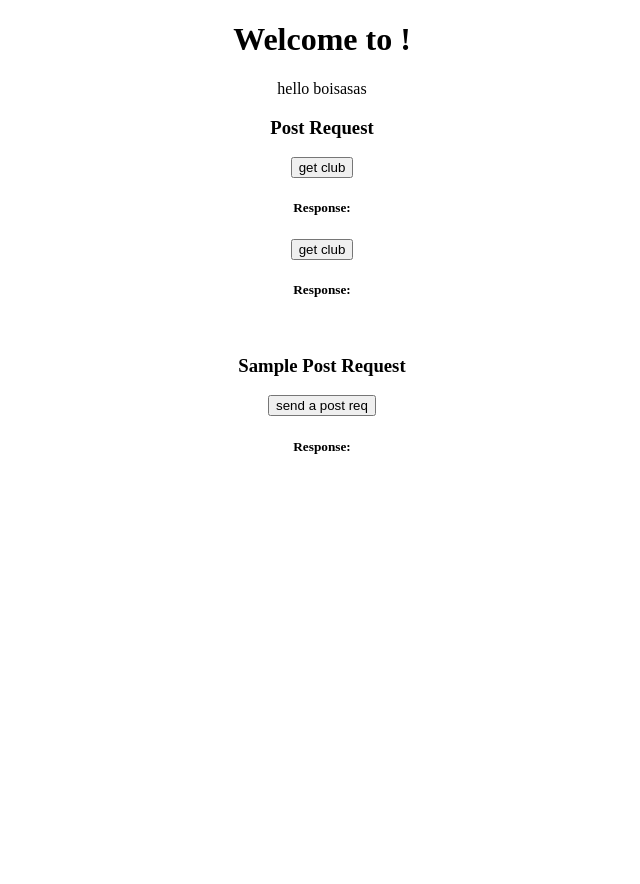
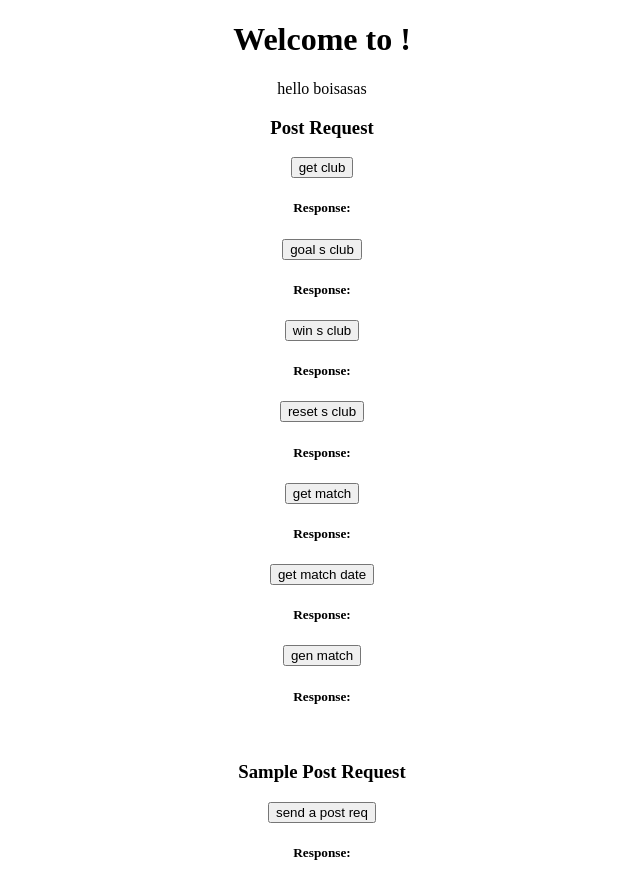
Before and after one commit to uwin/Premier-League-Manager-Angular, an Angular app in the folder ui/: page / in a window 1280 px wide. Shown: the whole page, without its empty margins (318-958 px from the left). Before the commit the page ends 800 px from the top, so only its background shows below. Built offline with nearby package versions, Linux system fonts and the light colour scheme; no server answers.

Commit message:
implemented post req to html
implemented post requestd to html of first sceen

```diff
--- a/ui/src/app/app.service.ts
+++ b/ui/src/app/app.service.ts
@@ -14,13 +14,13 @@ export class AppService {
   private serviceUrl =          '/api/summary';
   private dataPostTestUrl =     '/api/postTest';
 
-  private getclubDataUrl =      '/clubData';
-  private getclubDataGoalUrl =  '/clubDataSortGoal ';
-  private getclubDataWinsUrl =  '/clubDataSortWins ';
-  private getclubDataResetUrl = '/clubDataSortReset ';
+  private getClubDataUrl =      '/clubData';
+  private clubDataGoalUrl =  '/clubDataSortGoal ';
+  private clubDataWinsUrl =  '/clubDataSortWins ';
+  private clubDataResetUrl = '/clubDataSortReset ';
 
-  private getmatchDataUrl =    '/matchData ';
-  private getmatchDataDateUrl =    '/matchData/: ';
+  private getMatchDataUrl =    '/matchData ';
+  private getMatchDateUrl =    '/matchData/: ';
   private generateMatchUrl =    '/generateMatch ';
 
   constructor(private http: HttpClient) {
@@ -42,8 +42,27 @@ export class AppService {
     return this.http.post(this.dataPostTestUrl, {});
   }
 
-  public getclub(){
-    return this.http.get(this.getclubDataUrl);
+  public getClub(){
+    return this.http.get(this.getClubDataUrl);
+  }
+  public clubDataGoal(){
+    return this.http.get(this.clubDataGoalUrl);
+  }
+  public clubDataWins(){
+    return this.http.get(this.clubDataWinsUrl);
+  }
+  public clubDataReset(){
+    return this.http.get(this.clubDataResetUrl);
+  }
+
+  public getMatch(){
+    return this.http.get(this.getMatchDataUrl);
+  }
+  public getMatchDate(){
+    return this.http.get(this.getMatchDateUrl);
+  }
+  public generateMatch(){
+    return this.http.get(this.generateMatchUrl);
   }
 
 
--- a/ui/src/app/components/screen/screen.component.html
+++ b/ui/src/app/components/screen/screen.component.html
@@ -5,12 +5,25 @@
 
 
   <button (click)="getClubPost()"> get club</button>
-  <h5>Response: {{variable}}</h5>
+  <h5>Response: {{variable1}}</h5>
 
-  <button (click)="getClubPost()"> get club</button>
-  <h5>Response: {{variable}}</h5>
+  <button (click)="clubDataGoalPost()"> goal s club</button>
+  <h5>Response: {{variable2}}</h5>
+
+  <button (click)="clubDataWinsPost()"> win s club</button>
+  <h5>Response: {{variable3}}</h5>
+
+  <button (click)="clubDataResetPost()"> reset s club</button>
+  <h5>Response: {{variable4}}</h5>
+
+  <button (click)="getMatchPost()"> get match</button>
+  <h5>Response: {{variable5}}</h5>
 
 
+  <button (click)="getMatchDatePost()"> get match date</button>
+  <h5>Response: {{variable6}}</h5>
 
+  <button (click)="generateMatchPost()"> gen match </button>
+  <h5>Response: {{variable7}}</h5>
 
 </div>
--- a/ui/src/app/components/screen/screen.component.ts
+++ b/ui/src/app/components/screen/screen.component.ts
@@ -8,21 +8,57 @@ import { AppService } from './../../app.service';
   styleUrls: ['./screen.component.css']
 })
 export class ScreenComponent {
-  variable: String;
+  variable1: String;
+  variable2: String;
+  variable3: String;
+  variable4: String;
+  variable5: String;
+  variable6: String;
+  variable7: String;
+  variable8: String;
 
   constructor(private appService: AppService) {
   }
   // with .responce u get just the responce, without it u get with status
   // so we can take action if it's false
   public getClubPost(): void {
-    this.appService.getclub().subscribe((data: any) => {
-      this.variable = JSON.stringify(data.response);
+    this.appService.getClub().subscribe((data: any) => {
+      this.variable1 = JSON.stringify(data);
     });
   }
-
+  public clubDataGoalPost(): void {
+    this.appService.clubDataGoal().subscribe((data: any) => {
+      this.variable2 = JSON.stringify(data);
+    });
+  }
+  public clubDataWinsPost(): void {
+    this.appService.clubDataWins().subscribe((data: any) => {
+      this.variable3 = JSON.stringify(data);
+    });
+  }
+  public clubDataResetPost(): void {
+    this.appService.clubDataReset().subscribe((data: any) => {
+      this.variable4 = JSON.stringify(data);
+    });
+  }
+  public getMatchPost(): void {
+    this.appService.getMatch().subscribe((data: any) => {
+      this.variable5 = JSON.stringify(data);
+    });
+  }
+  public getMatchDatePost(): void {
+    this.appService.getMatchDate().subscribe((data: any) => {
+      this.variable6 = JSON.stringify(data);
+    });
+  }
+  public generateMatchPost(): void {
+    this.appService.generateMatch().subscribe((data: any) => {
+      this.variable7 = JSON.stringify(data);
+    });
+  }
   public (): void {
-    this.appService.getclub().subscribe((data: any) => {
-      this.variable = JSON.stringify(data.response);
+    this.appService.getClub().subscribe((data: any) => {
+      this.variable8 = JSON.stringify(data.response);
     });
   }
 }
```
Also changed, not shown: 1 other file (tests, documents, lock files or other folders).
